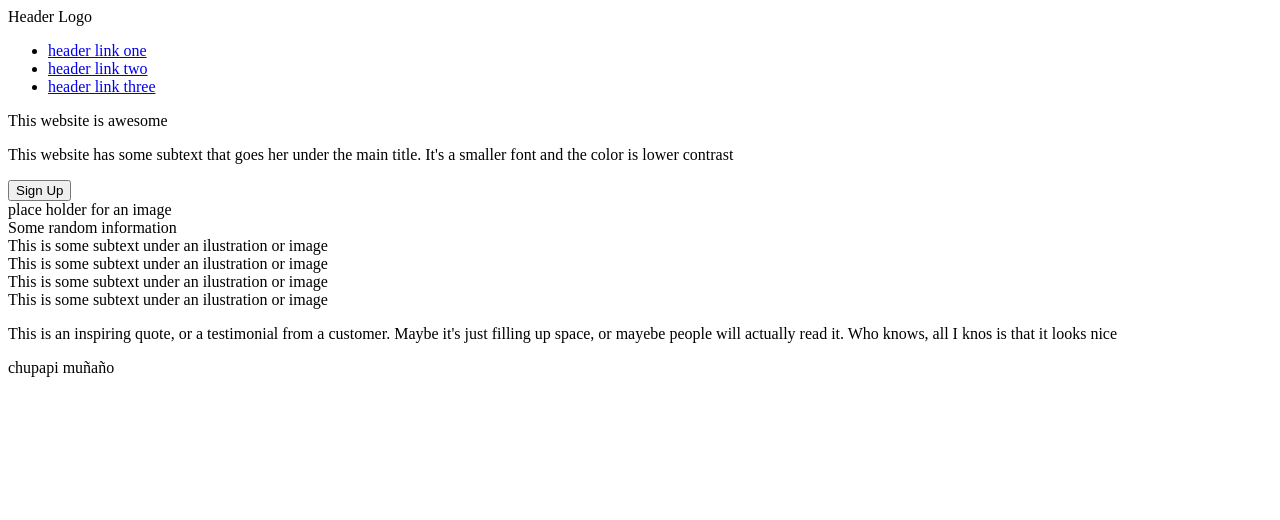
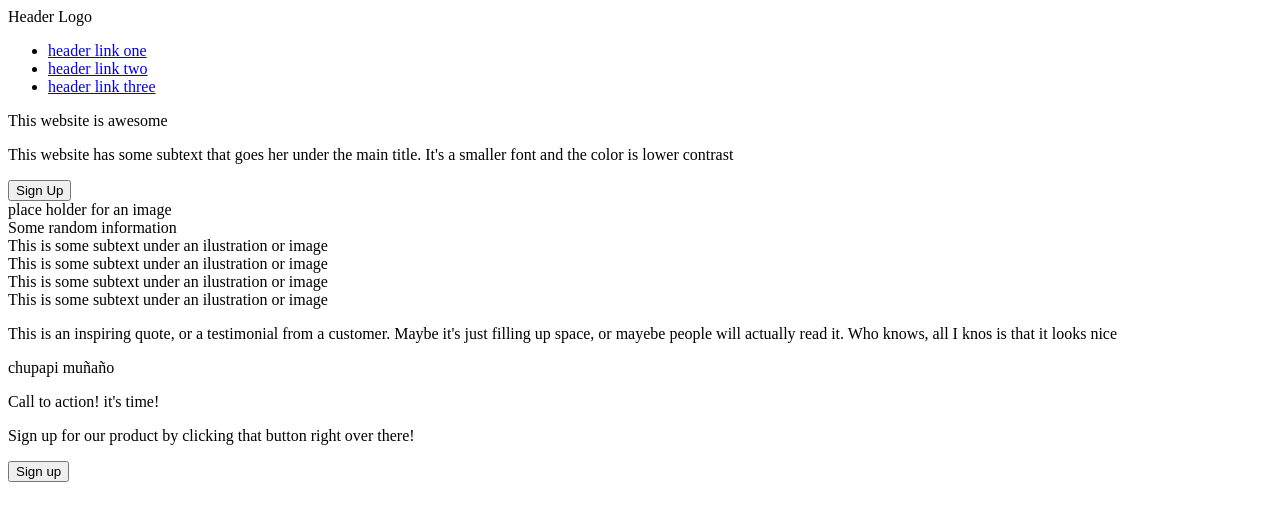
Before and after one commit to diegoparrav/landingpage, a plain HTML site: page index.html in a window 1280 px wide. Drawn offline with Linux system fonts and the light colour scheme.

Commit message:
added the basic information to the sign-up section on the index file

```diff
--- a/index.html
+++ b/index.html
@@ -41,5 +41,12 @@
         <p class="quote">This is an inspiring quote, or a testimonial from a customer. Maybe it's just filling up space, or mayebe people will actually read it. Who knows, all I knos is that it looks nice</p>
         <p  class="author">chupapi muñaño</p>
     </div>
+    <div class="sign-up">
+        <div class="call">
+            <p>Call to action! it's time!</p>
+            <p>Sign up for our product by clicking that button right over there!</p>
+        <button>Sign up</button>
+        </div>
+    </div>
 </body>
 </html>
```
